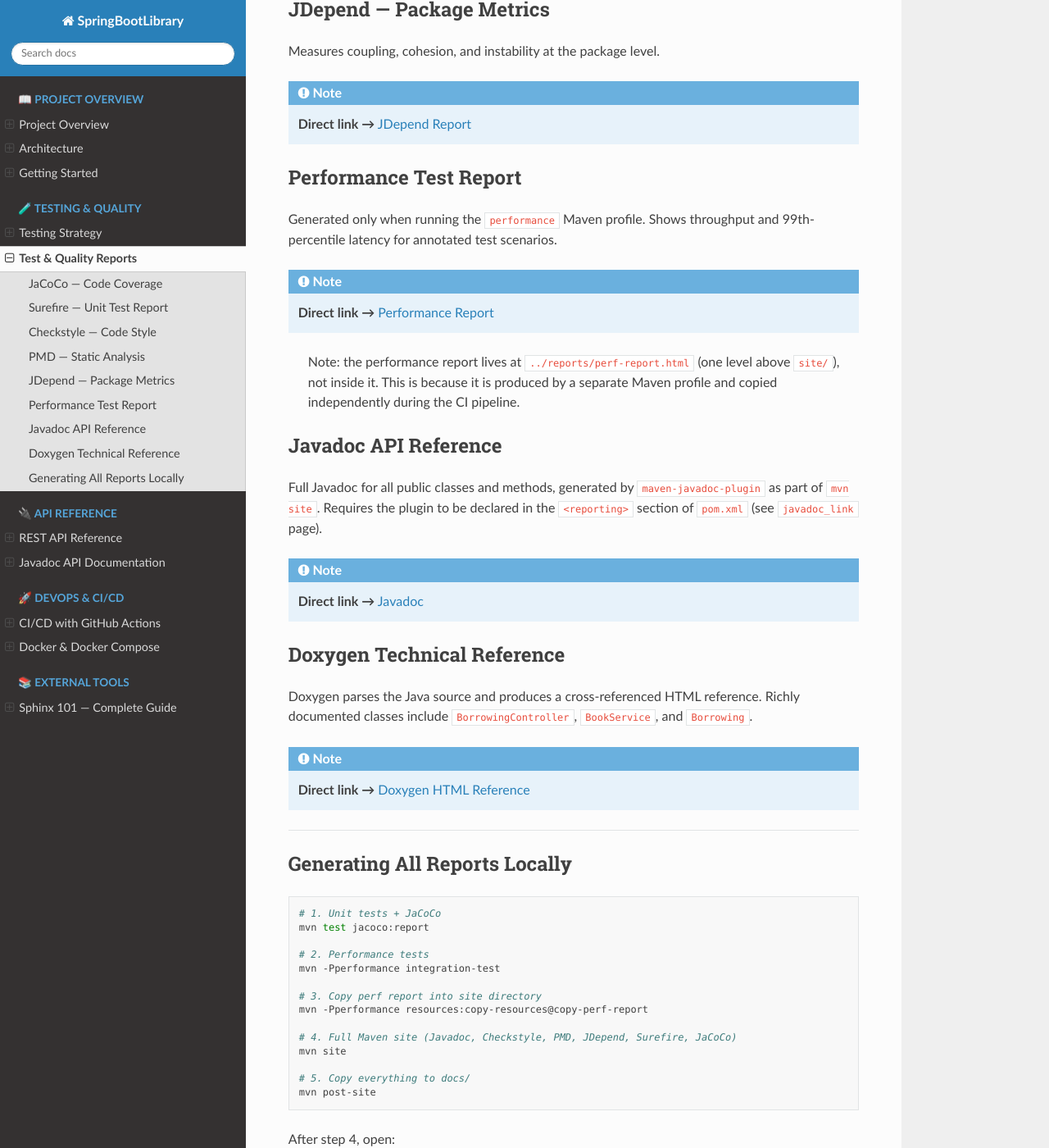
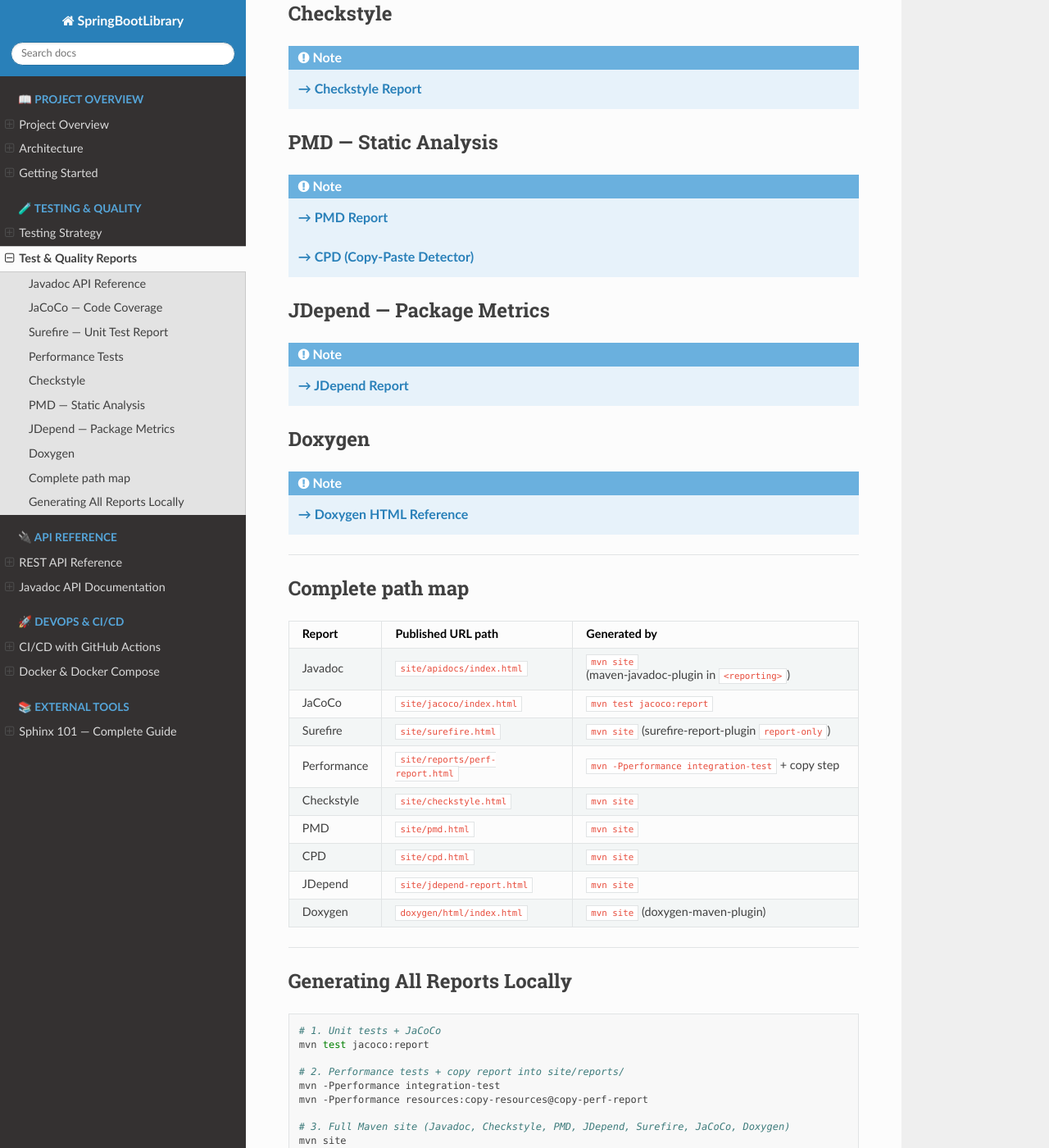
Before and after one commit to dipina/SprintBootLibrarySphinx, a Sphinx documentation site: the page built from docs-sphinx/source/reports.md, in a window 1280 px wide and 1400 px high, scrolled down 1130 px. Shown: the whole window at 82% size. Built offline with Sphinx 7.4.7 and the Read the Docs theme 3.1.0, drawn with Linux system fonts in a browser that asks for light colours; some of the changed text lies outside the part shown.

Commit message:
fixed issues with docs

````diff
--- a/docs-sphinx/source/reports.md
+++ b/docs-sphinx/source/reports.md
@@ -1,83 +1,84 @@
 # Test & Quality Reports
 
-All reports below are generated automatically by the CI/CD pipeline and published
-alongside this Sphinx portal on GitHub Pages.
+All reports are generated automatically by the CI/CD pipeline and published on GitHub Pages.
+
+## Javadoc API Reference
+
+Full Javadoc for all public classes and methods.
+
+```{note}
+**[→ Javadoc](../site/apidocs/index.html)**
+```
 
 ## JaCoCo — Code Coverage
 
-JaCoCo instruments the bytecode and measures which lines, branches, and methods are
-exercised by the test suite.
-
 ```{note}
-**Direct link →** [JaCoCo Coverage Report](../site/jacoco/index.html)
+**[→ JaCoCo Coverage Report](../site/jacoco/index.html)**
 ```
 
-The project enforces a minimum **25 % line coverage** via `mvn verify`.
+Minimum enforced: **25 % line coverage** (`mvn verify`).
 
 ## Surefire — Unit Test Report
 
-The Surefire plugin records every test case result (pass / fail / skipped) and execution time.
+```{note}
+**[→ Surefire Unit Test Report](../site/surefire.html)**
+```
+
+> Note: the file is named `surefire.html` (not `surefire-report.html`).
+> This is because the `report-only` goal is used, which skips re-running tests
+> and only formats existing `surefire-reports/` XML files.
+
+## Performance Tests
 
 ```{note}
-**Direct link →** [Surefire Unit Test Report](../site/surefire.html)
+**[→ Performance Report](../site/reports/perf-report.html)**
 ```
 
-## Checkstyle — Code Style
+> The perf report is copied into `target/site/reports/` by the `performance`
+> Maven profile, then picked up by `post-site` along with the rest of the Maven site.
+> Published path: `site/reports/perf-report.html`.
 
-Validates source code against Sun/Google coding conventions.
+## Checkstyle
 
 ```{note}
-**Direct link →** [Checkstyle Report](../site/checkstyle.html)
+**[→ Checkstyle Report](../site/checkstyle.html)**
 ```
 
 ## PMD — Static Analysis
 
-Detects common coding problems: unused variables, empty catch blocks, overly complex methods.
+```{note}
+**[→ PMD Report](../site/pmd.html)**
 
-```{note}
-**Direct link →** [PMD Report](../site/pmd.html)
-**Direct link →** [CPD (Copy-Paste Detector)](../site/cpd.html)
+**[→ CPD (Copy-Paste Detector)](../site/cpd.html)**
 ```
 
 ## JDepend — Package Metrics
 
-Measures coupling, cohesion, and instability at the package level.
+```{note}
+**[→ JDepend Report](../site/jdepend-report.html)**
+```
+
+## Doxygen
 
 ```{note}
-**Direct link →** [JDepend Report](../site/jdepend-report.html)
+**[→ Doxygen HTML Reference](../doxygen/html/index.html)**
 ```
 
-## Performance Test Report
+---
 
-Generated only when running the `performance` Maven profile. Shows throughput and
-99th-percentile latency for annotated test scenarios.
+## Complete path map
 
-```{note}
-**Direct link →** [Performance Report](../reports/perf-report.html)
-```
-
-> Note: the performance report lives at `../reports/perf-report.html` (one level above
-> `site/`), not inside it. This is because it is produced by a separate Maven profile
-> and copied independently during the CI pipeline.
-
-## Javadoc API Reference
-
-Full Javadoc for all public classes and methods, generated by `maven-javadoc-plugin`
-as part of `mvn site`. Requires the plugin to be declared in the `<reporting>` section
-of `pom.xml` (see `javadoc_link` page).
-
-```{note}
-**Direct link →** [Javadoc](../site/apidocs/index.html)
-```
-
-## Doxygen Technical Reference
-
-Doxygen parses the Java source and produces a cross-referenced HTML reference.
-Richly documented classes include `BorrowingController`, `BookService`, and `Borrowing`.
-
-```{note}
-**Direct link →** [Doxygen HTML Reference](../doxygen/html/index.html)
-```
+| Report | Published URL path | Generated by |
+|---|---|---|
+| Javadoc | `site/apidocs/index.html` | `mvn site` (maven-javadoc-plugin in `<reporting>`) |
+| JaCoCo | `site/jacoco/index.html` | `mvn test jacoco:report` |
+| Surefire | `site/surefire.html` | `mvn site` (surefire-report-plugin `report-only`) |
+| Performance | `site/reports/perf-report.html` | `mvn -Pperformance integration-test` + copy step |
+| Checkstyle | `site/checkstyle.html` | `mvn site` |
+| PMD | `site/pmd.html` | `mvn site` |
+| CPD | `site/cpd.html` | `mvn site` |
+| JDepend | `site/jdepend-report.html` | `mvn site` |
+| Doxygen | `doxygen/html/index.html` | `mvn site` (doxygen-maven-plugin) |
 
 ---
 
@@ -87,27 +88,13 @@ Richly documented classes include `BorrowingController`, `BookService`, and `Bor
 # 1. Unit tests + JaCoCo
 mvn test jacoco:report
 
-# 2. Performance tests
+# 2. Performance tests + copy report into site/reports/
 mvn -Pperformance integration-test
-
-# 3. Copy perf report into site directory
 mvn -Pperformance resources:copy-resources@copy-perf-report
 
-# 4. Full Maven site (Javadoc, Checkstyle, PMD, JDepend, Surefire, JaCoCo)
+# 3. Full Maven site (Javadoc, Checkstyle, PMD, JDepend, Surefire, JaCoCo, Doxygen)
 mvn site
 
-# 5. Copy everything to docs/
+# 4. Copy everything to docs/
 mvn post-site
 ```
-
-After step 4, open:
-
-| Report | Local path |
-|---|---|
-| Javadoc | `target/site/apidocs/index.html` |
-| JaCoCo | `target/site/jacoco/index.html` |
-| Surefire | `target/site/surefire.html` |
-| PMD | `target/site/pmd.html` |
-| Checkstyle | `target/site/checkstyle.html` |
-| JDepend | `target/site/jdepend-report.html` |
-| Performance | `target/reports/perf-report.html` |
````
Also changed, not shown: docs-sphinx/source/javadoc_link.md (+44 -40 lines), pom.xml (+55 -59 lines), 1 other file.
